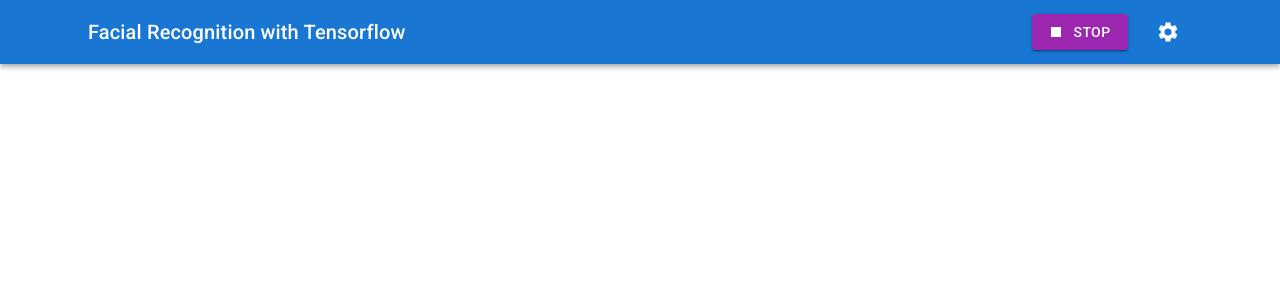
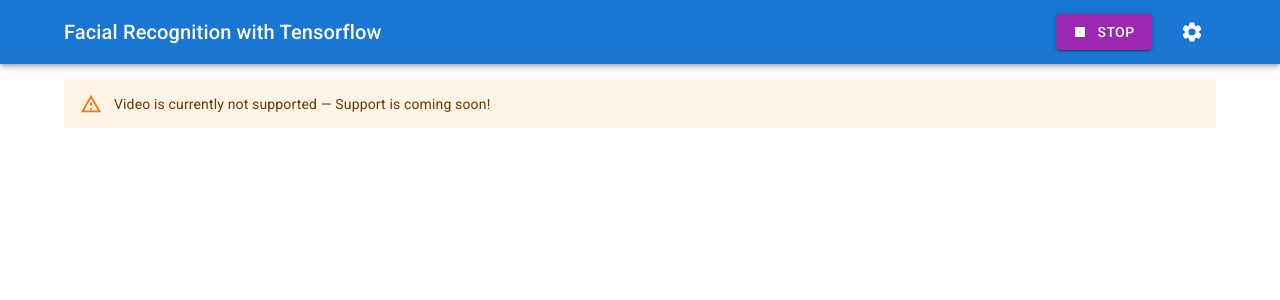
Before and after one commit to sbstnkng/facial-recognition-with-tensorflow, a React (Create React App) app: page / in a window 1280 px wide. Both pictures are taken after a click on the button "START". Shown: the top 300 px of the page. Built offline with nearby package versions, Linux system fonts and the light colour scheme.

Commit message:
Add info text when pressing play button

```diff
--- a/src/App.tsx
+++ b/src/App.tsx
@@ -1,4 +1,6 @@
 import React, { useState } from 'react';
+import Alert from '@mui/material/Alert';
+import Container from '@mui/material/Container';
 import Header from './components/header';
 
 const App: React.FC = () => {
@@ -6,10 +8,21 @@
 
   return (
     <div className="App">
-      <Header
-        isPlaying={isPlaying}
-        onButtonClick={() => setPlaying(!isPlaying)}
-      />
+      <header>
+        <Header
+          isPlaying={isPlaying}
+          onButtonClick={() => setPlaying(!isPlaying)}
+        />
+      </header>
+      <main>
+        <Container sx={{ mt: 2 }}>
+          {isPlaying && (
+            <Alert severity="warning">
+              Video is currently not supported — Support is coming soon!
+            </Alert>
+          )}
+        </Container>
+      </main>
     </div>
   );
 };
--- a/src/components/header/Header.tsx
+++ b/src/components/header/Header.tsx
@@ -17,7 +17,7 @@
 const Header: React.FC<Props> = ({ isPlaying, onButtonClick }) => {
   return (
     <AppBar position="static">
-      <Container>
+      <Container disableGutters={true}>
         <Toolbar>
           <Typography
             variant="h6"
@@ -31,7 +31,7 @@
             variant={isPlaying ? 'contained' : 'outlined'}
             startIcon={isPlaying ? <Stop /> : <PlayArrow />}
             color={isPlaying ? 'secondary' : 'inherit'}
-            sx={{ marginRight: '1rem', width: '6rem' }}
+            sx={{ mr: 2, width: '6rem' }}
             onClick={onButtonClick}
           >
             {isPlaying ? 'Stop' : 'Start'}
```
